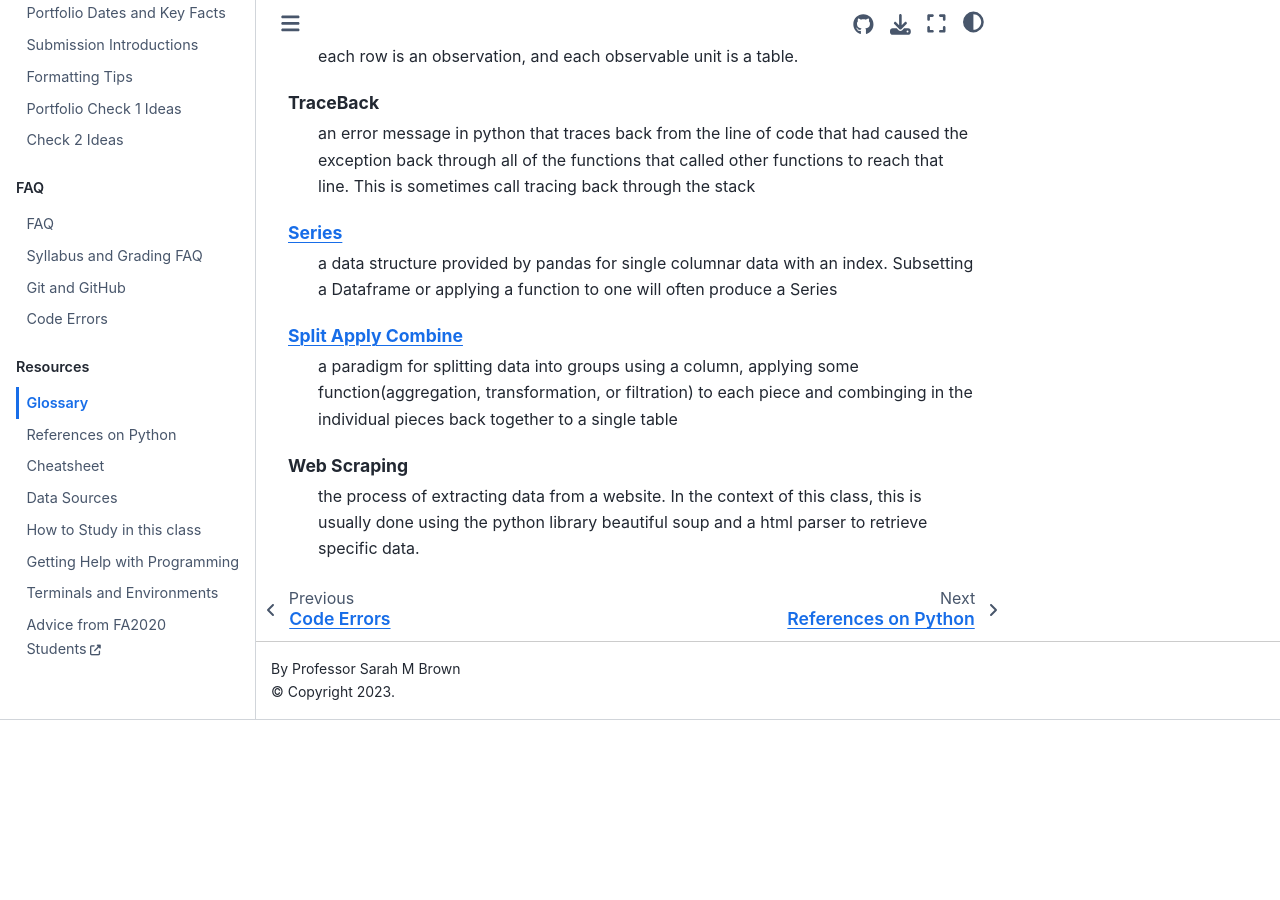
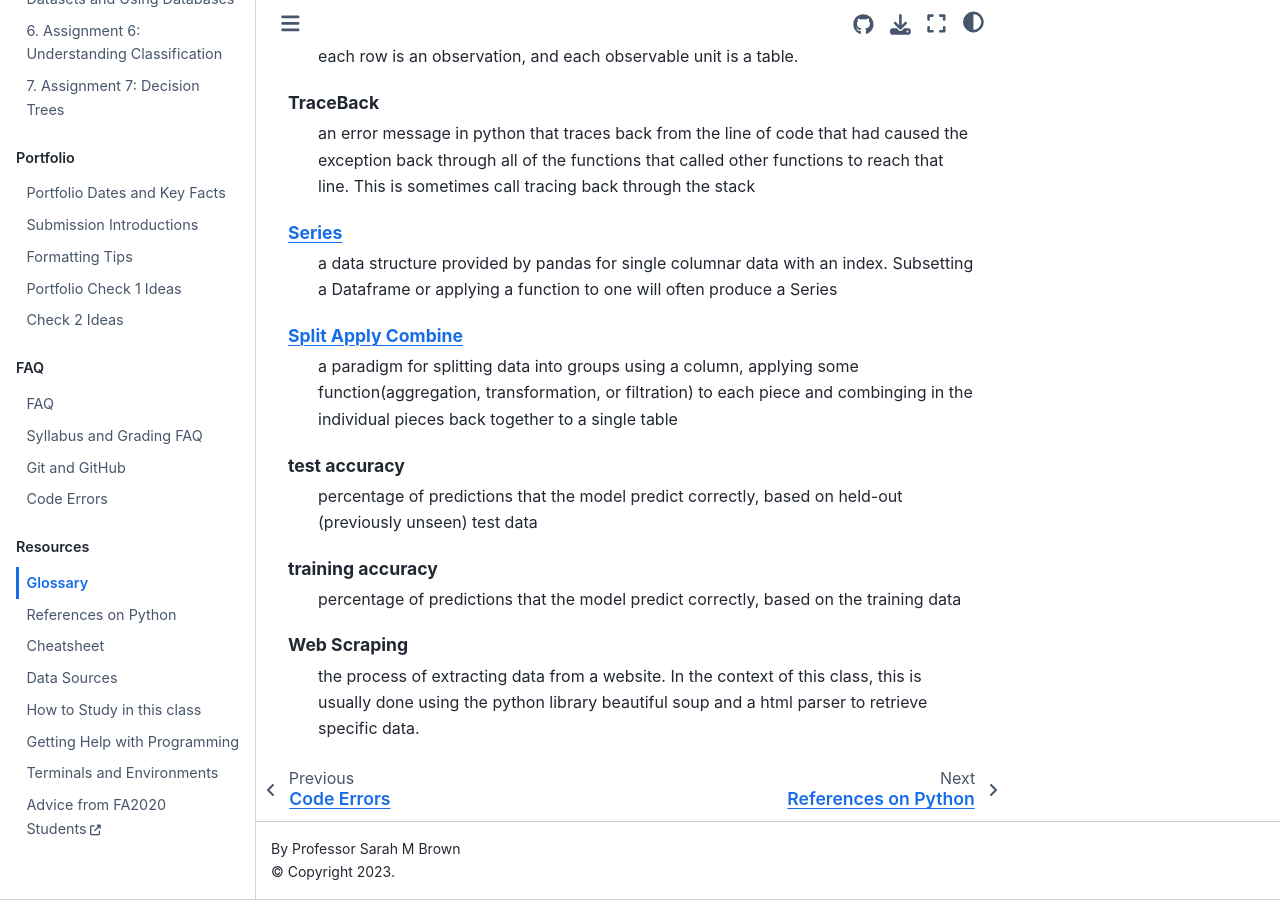
Before and after one commit to rhodyprog4ds/BrownFall21, a Jupyter Book: the page built from resources/glossary.md, in a window 1280 px wide and 900 px high, scrolled down 1866 px. Built offline with Jupyter Book 1.0.4 settings and Sphinx 7.4.7 and the Sphinx Book theme 1.1.4, drawn with Linux system fonts in a browser that asks for light colours; pages that are not in the unit, such as notebooks, are missing from menus; before the commit the page ends 2586 px from its top, so only the background shows below that.

Commit message:
define training accuracy

```diff
--- a/resources/glossary.md
+++ b/resources/glossary.md
@@ -65,6 +65,13 @@
 
 [Split Apply Combine](https://pandas.pydata.org/pandas-docs/stable/user_guide/groupby.html#group-by-split-apply-combine)
   a paradigm for splitting data into groups using a column, applying some function(aggregation, transformation, or filtration) to each piece and combinging in the individual pieces back together to a single table
+
+test accuracy
+  percentage of predictions that the model predict correctly, based on held-out (previously unseen) test data
+
+training accuracy
+  percentage of predictions that the model predict correctly, based on the training data
+
 Web Scraping
   the process of extracting data from a website. In the context of this class, this is usually done using
   the python library beautiful soup and a html parser to retrieve specific data.
```
Also changed, not shown: assignments/07-decision-tree.md (+3 -1 lines).
